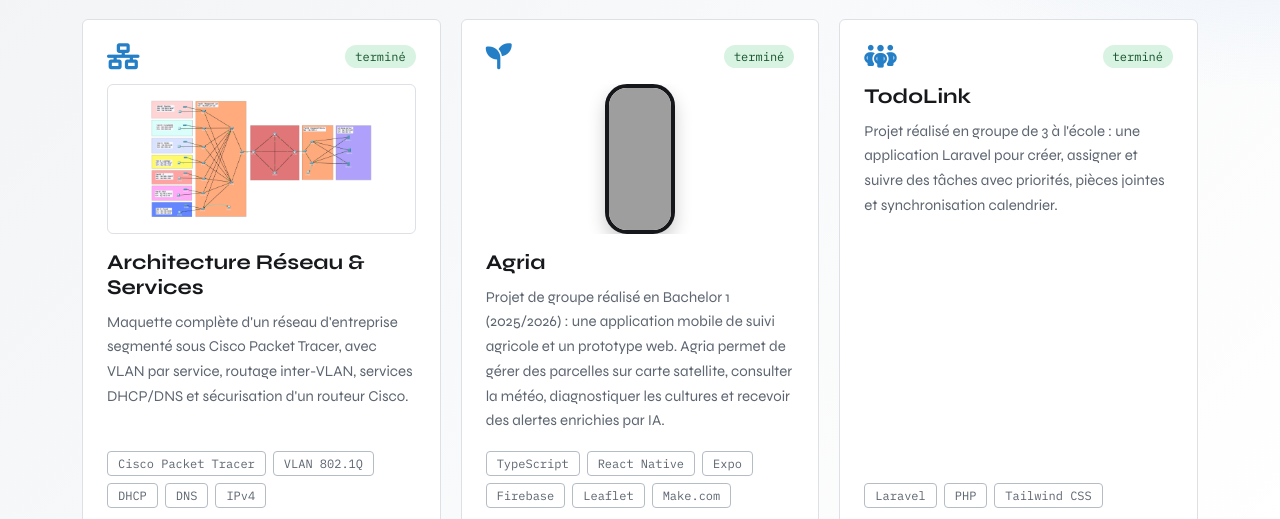
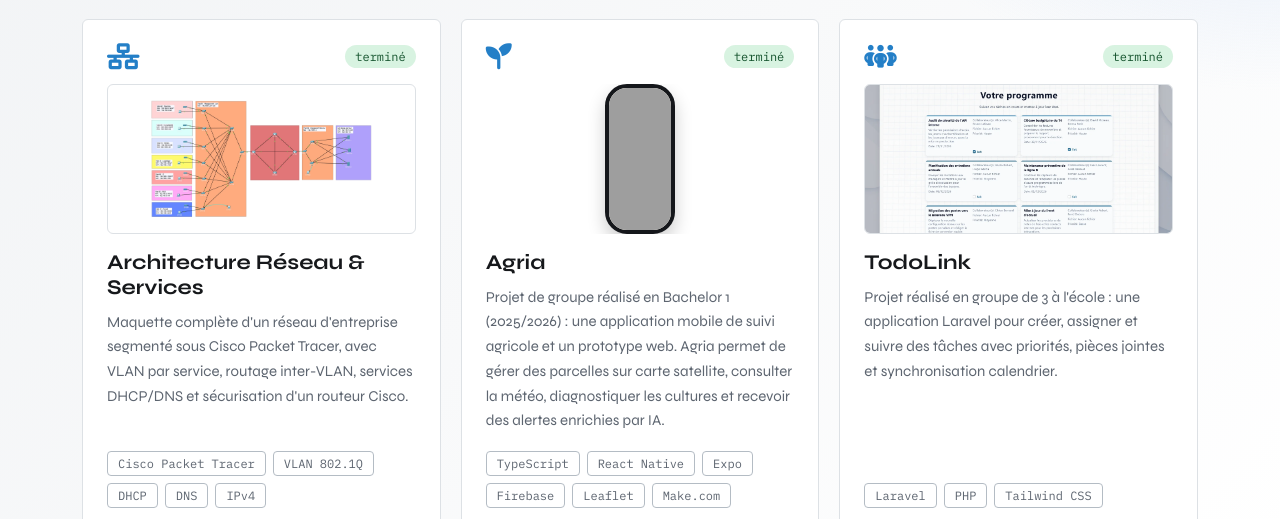
Before and after one commit to Teferi268/Portfolio, a plain HTML site: page index.html in a window 1280 px wide. Shown: the part 3433-3952 px from the top of the page. Drawn offline with Linux system fonts and the light colour scheme; grey boxes are pictures that could not be loaded.

Commit message:
Ajout d'une photo pour Todolink

```diff
--- a/index.html
+++ b/index.html
@@ -579,6 +579,9 @@
               <i class="fa-solid fa-people-group icone-projet" aria-hidden="true"></i>
               <span class="etat-projet termine">terminé</span>
             </div>
+            <figure class="projet-apercu projet-apercu-todolink">
+              <img src="public/projects/todolink/dashboard.webp" alt="Aperçu du tableau de bord des tâches de TodoLink" loading="lazy" decoding="async" />
+            </figure>
             <h3>TodoLink</h3>
             <p>
               Projet réalisé en groupe de 3 à l'école : une application Laravel pour créer,
@@ -667,7 +670,7 @@
               <li>Modularité</li>
             </ul>
             <div class="liens-projet">
-              <a href="https://github.com/Teferi268/Jeu_python_BDD" target="_blank" rel="noopener noreferrer">
+              <a href="https://github.com/Teferi268/jeu_bdd" target="_blank" rel="noopener noreferrer">
                 <i class="fa-brands fa-github" aria-hidden="true"></i> Code
               </a>
             </div>
--- a/style.css
+++ b/style.css
@@ -1522,6 +1522,15 @@ header.menu-ouvert .bouton-menu .ferme{
 	background: #FDF8EE;
 	box-shadow: 0 8px 18px rgba(0, 0, 0, 0.2);
 }
+.projet-apercu-todolink{
+	background: #fff;
+}
+.projet-apercu-todolink img{
+	display: block;
+	width: 100%;
+	height: 100%;
+	object-fit: cover;
+}
 .icone-projet{
 	font-size: 26px;
 	color: var(--accent);
```
